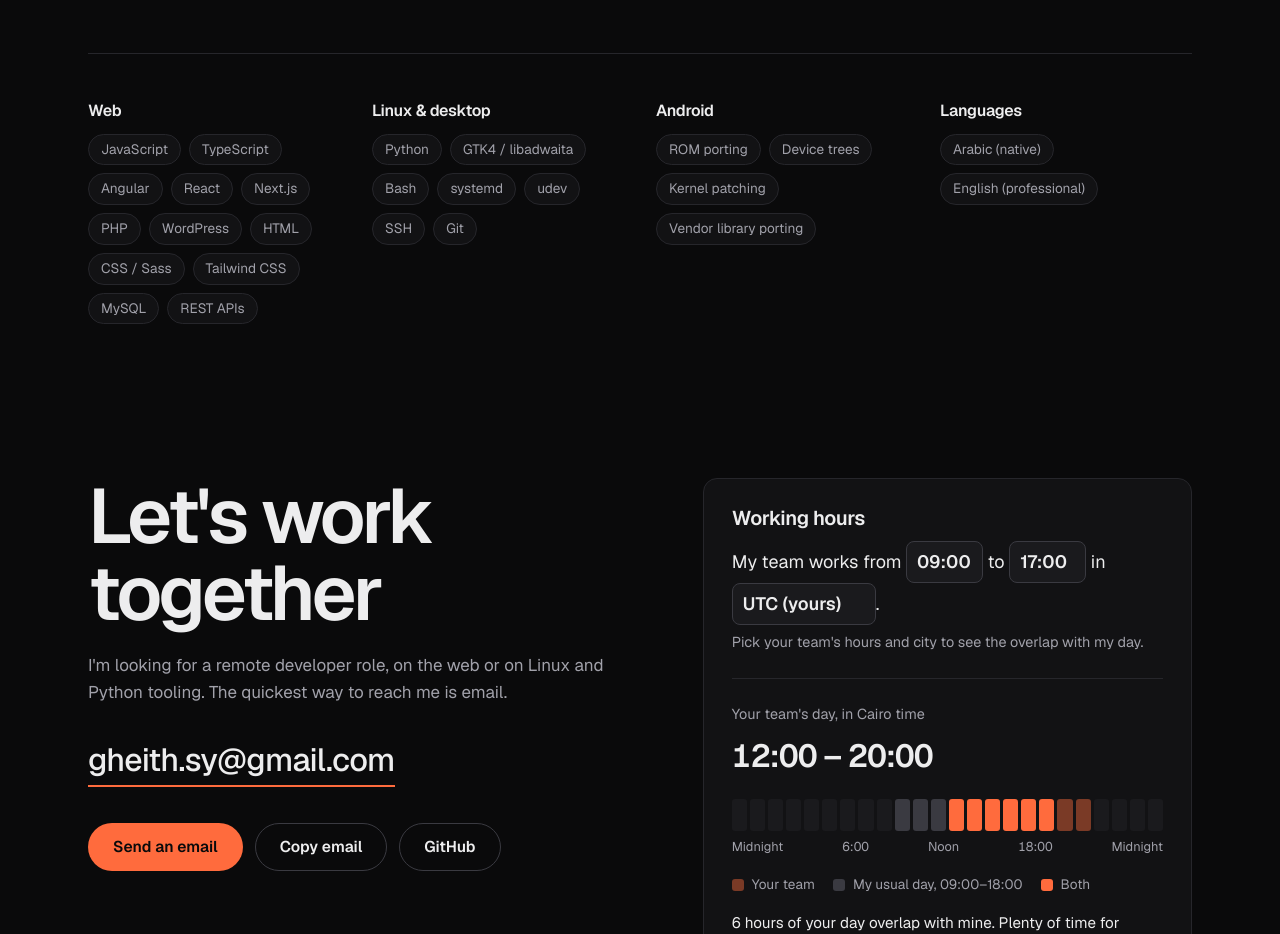
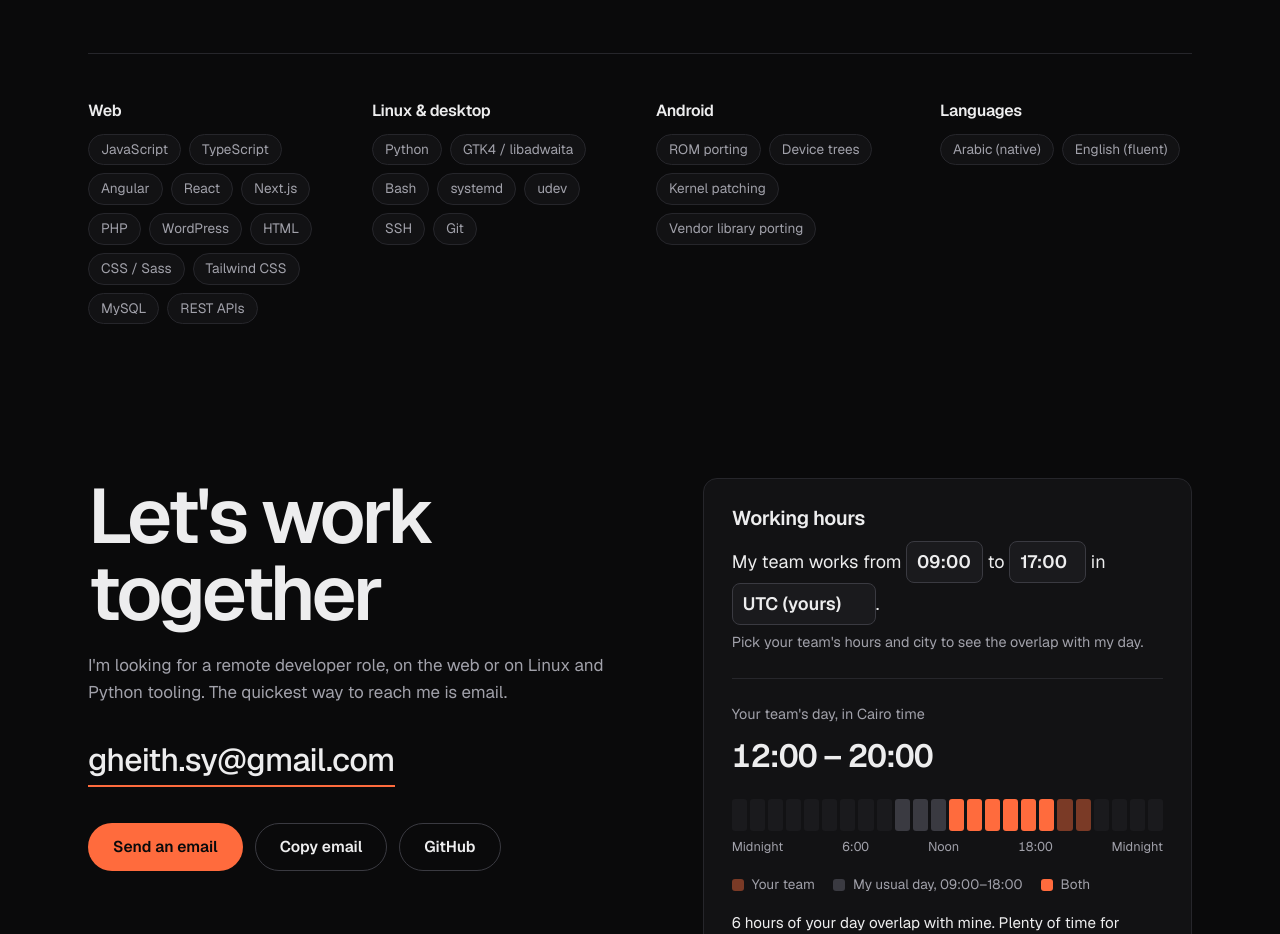
Before and after one commit to DevWebeloper/keen-newton, a Next.js app: page / in a window 1280 px wide. Shown: the part 4960-5894 px from the top of the page. Built offline with nearby package versions, Linux system fonts and the light colour scheme.

Commit message:
fix: list English as fluent
Co-Authored-By: Claude Opus 5.5 <noreply@anthropic.com>

```diff
--- a/src/data/site.ts
+++ b/src/data/site.ts
@@ -163,6 +163,6 @@ export const SKILLS = [
   },
   {
     group: "Languages",
-    items: ["Arabic (native)", "English (professional)"],
+    items: ["Arabic (native)", "English (fluent)"],
   },
 ];
```
Also changed, not shown: 1 other file (tests, documents, lock files or other folders).
